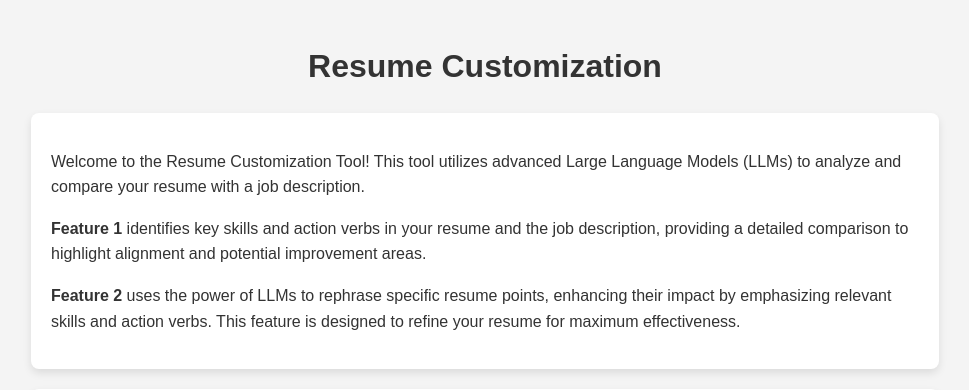
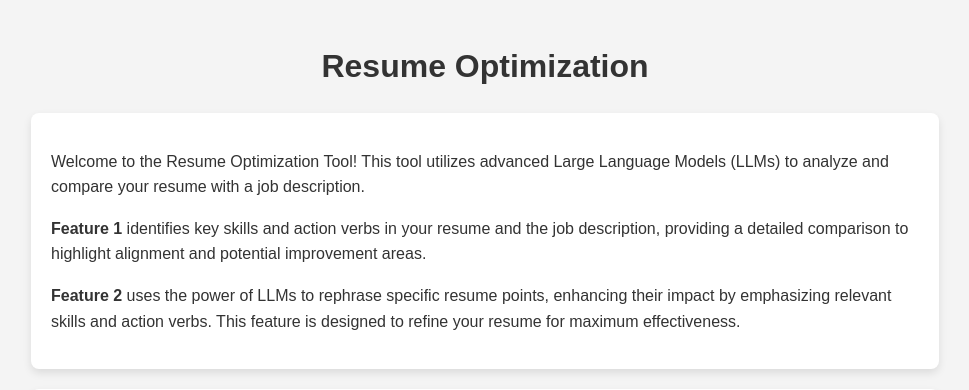
Before and after one commit to trolleyistheproblem2/resume-reviewer2, a Flask app: page / in a window 1280 px wide. Shown: the top 390 px of the page, without its empty margins (155-1124 px from the left). Run offline with Flask 3, Linux system fonts and the light colour scheme.

Commit message:
Chnaged title

```diff
--- a/app.py
+++ b/app.py
@@ -17,9 +17,10 @@ openai.api_key = openai_api_key
 
 seed = 42
 
-temperature_extraction_skills = .5
+temperature_extraction_skills = .4
 temperature_extraction_verbs = .3
-temperature_compare = .3
+temperature_compare_skills = .1
+temperature_compare_verbs = .4
 temperature_rewrite = .8
 best_of_var = 5
 number_of_generated_responses = 1
@@ -140,7 +141,7 @@ def compare_skills(resume_skills, jd_skills):
                 "content": f"Table1: {jd_skills_json}\n\nTable2: {resume_skills_json}"
             }
         ],
-        temperature=temperature_extraction_verbs,
+        temperature=temperature_compare_skills,
         seed=seed,
         n = number_of_generated_responses
     )
@@ -187,7 +188,7 @@ def compare_verbs(resume_verbs, jd_verbs):
                 "content": f"Table1: {jd_verbs_json}\n\nTable2: {resume_verbs_json}"
             }
         ],
-        temperature=temperature_compare,
+        temperature=temperature_compare_verbs,
         seed=seed
     )
     print('1. Raw Comparison Output',response.choices[0].message.content)
--- a/templates/index.html
+++ b/templates/index.html
@@ -2,7 +2,7 @@
 <html lang="en">
 <head>
     <meta charset="UTF-8">
-    <title>Resume Customization</title>
+    <title>Optimize Your Resume With Keywords</title>
     <style>
         body {
             font-family: Arial, sans-serif;
@@ -75,11 +75,11 @@
     <script src="https://ajax.googleapis.com/ajax/libs/jquery/3.5.1/jquery.min.js"></script>
 </head>
 <body>
-    <h1>Resume Customization</h1>
+    <h1>Resume Optimization</h1>
 
     <div class="intro-container">
         <!-- Introduction and Explanation -->
-        <p>Welcome to the Resume Customization Tool! This tool utilizes advanced Large Language Models (LLMs) to analyze and compare your resume with a job description.</p>
+        <p>Welcome to the Resume Optimization Tool! This tool utilizes advanced Large Language Models (LLMs) to analyze and compare your resume with a job description.</p>
         <p><strong>Feature 1</strong> identifies key skills and action verbs in your resume and the job description, providing a detailed comparison to highlight alignment and potential improvement areas.</p>
         <p><strong>Feature 2</strong> uses the power of LLMs to rephrase specific resume points, enhancing their impact by emphasizing relevant skills and action verbs. This feature is designed to refine your resume for maximum effectiveness.</p>
     </div>
```
